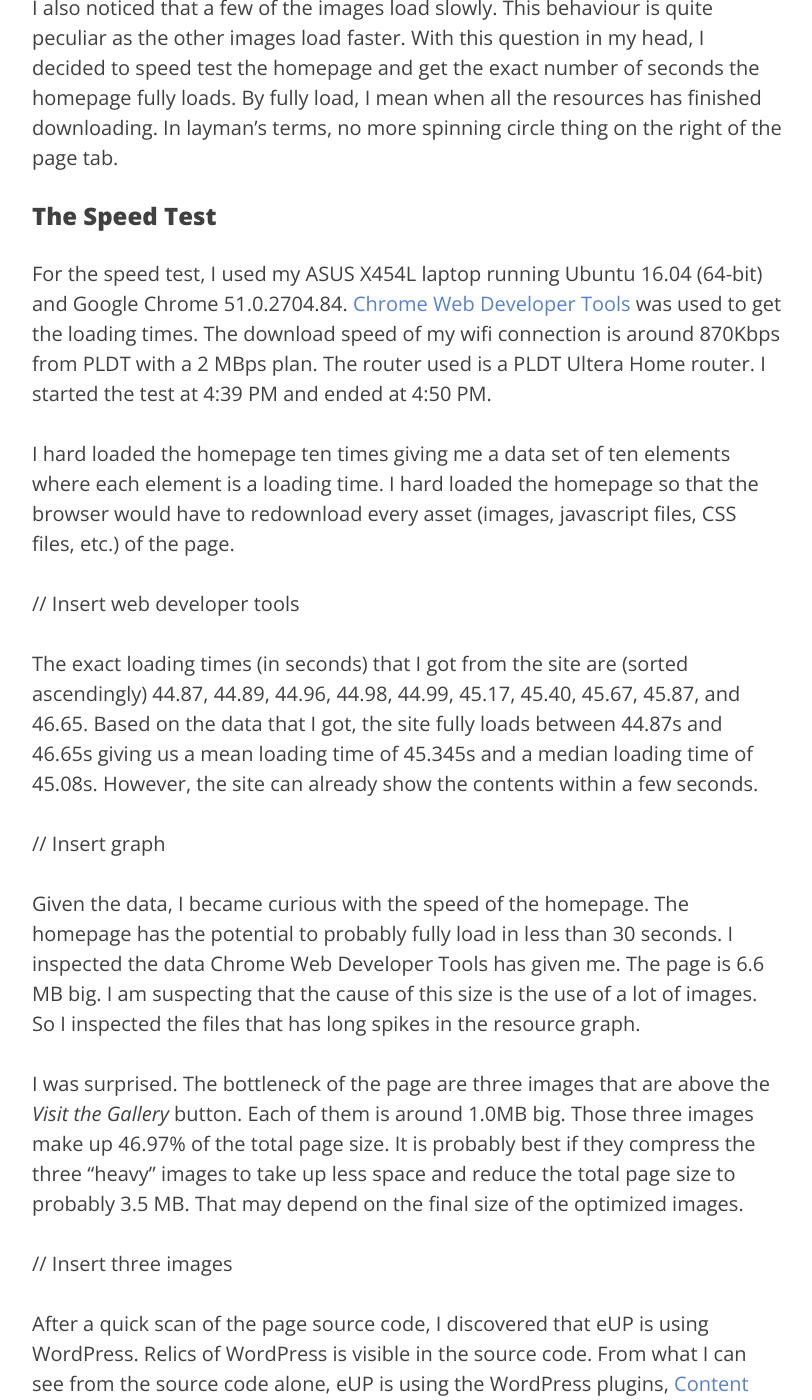
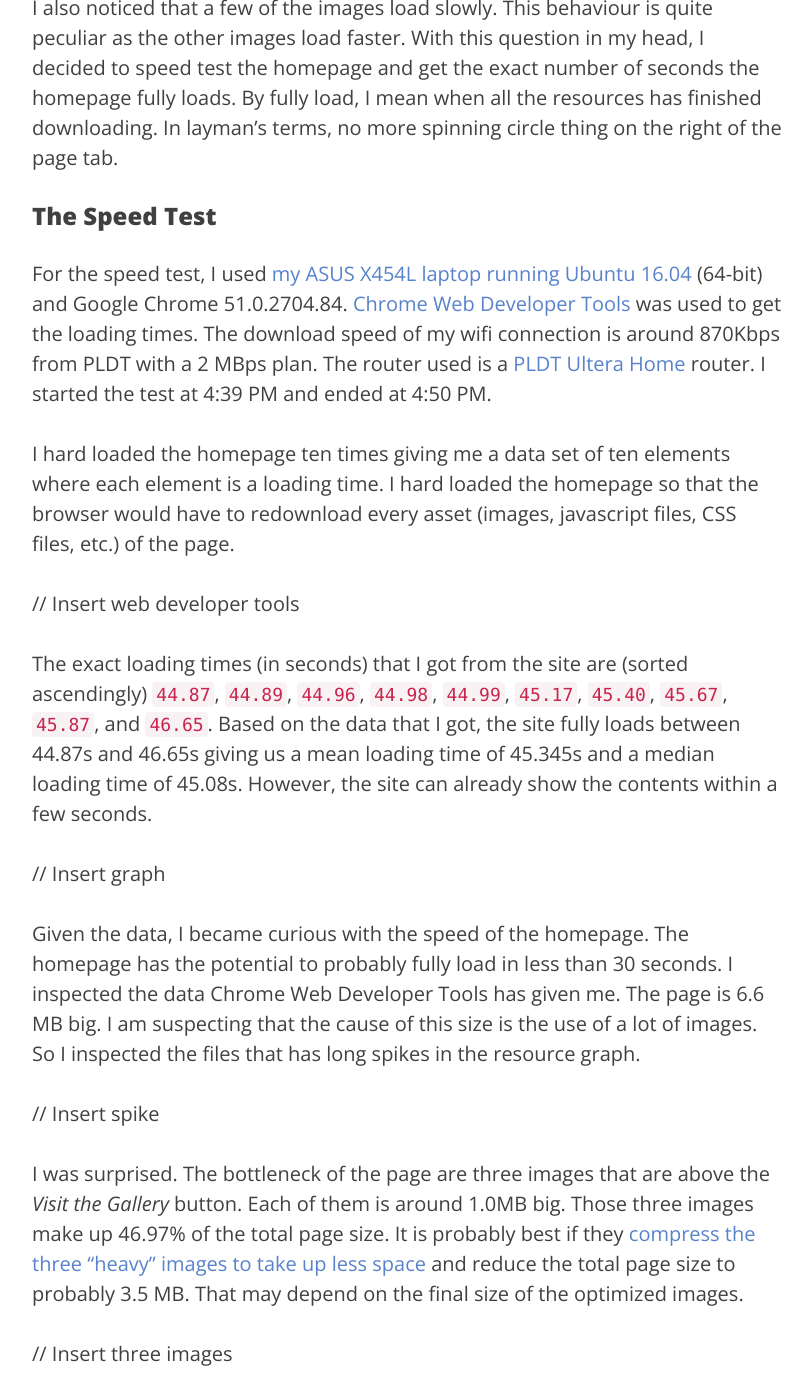
Before and after one commit to seanballais/seanballais.github.io, a Jekyll site: the page built from _posts/2016-05-10-speed-testing-the-eup-homepage.md, in a window 1280 px wide and 1400 px high, scrolled down 1100 px. Shown: the whole window, without its empty margins (233-1045 px from the left). Built offline with Jekyll 4.4.1, drawn with Linux system fonts in a browser that asks for light colours; nearby versions of some CDN libraries; comment, search, counter and statistics services are not loaded; some of the changed text lies outside the part shown.

Commit message:
Done adding links.

```diff
--- a/_posts/2016-05-10-speed-testing-the-eup-homepage.md
+++ b/_posts/2016-05-10-speed-testing-the-eup-homepage.md
@@ -20,19 +20,21 @@ I also noticed that a few of the images load slowly. This behaviour is quite pec
 
 ### The Speed Test
 
-For the speed test, I used my ASUS X454L laptop running Ubuntu 16.04 (64-bit) and Google Chrome 51.0.2704.84. [Chrome Web Developer Tools](https://developers.google.com/web/tools/chrome-devtools/?hl=en) was used to get the loading times. The download speed of my wifi connection is around 870Kbps from PLDT with a 2 MBps plan. The router used is a PLDT Ultera Home router. I started the test at 4:39 PM and ended at 4:50 PM.
+For the speed test, I used [my ASUS X454L laptop running Ubuntu 16.04](/blog/why-linux/) (64-bit) and Google Chrome 51.0.2704.84. [Chrome Web Developer Tools](https://developers.google.com/web/tools/chrome-devtools/?hl=en) was used to get the loading times. The download speed of my wifi connection is around 870Kbps from PLDT with a 2 MBps plan. The router used is a [PLDT Ultera Home](http://pldthome.com/ultera) router. I started the test at 4:39 PM and ended at 4:50 PM.
 
 I hard loaded the homepage ten times giving me a data set of ten elements where each element is a loading time. I hard loaded the homepage so that the browser would have to redownload every asset (images, javascript files, CSS files, etc.) of the page.
 
 // Insert web developer tools
 
-The exact loading times (in seconds) that I got from the site are (sorted ascendingly) 44.87, 44.89, 44.96, 44.98, 44.99, 45.17, 45.40, 45.67, 45.87, and 46.65. Based on the data that I got, the site fully loads between 44.87s and 46.65s giving us a mean loading time of 45.345s and a median loading time of 45.08s. However, the site can already show the contents within a few seconds.
+The exact loading times (in seconds) that I got from the site are (sorted ascendingly) `44.87`, `44.89`, `44.96`, `44.98`, `44.99`, `45.17`, `45.40`, `45.67`, `45.87`, and `46.65`. Based on the data that I got, the site fully loads between 44.87s and 46.65s giving us a mean loading time of 45.345s and a median loading time of 45.08s. However, the site can already show the contents within a few seconds.
 
 // Insert graph
 
 Given the data, I became curious with the speed of the homepage. The homepage has the potential to probably fully load in less than 30 seconds. I inspected the data Chrome Web Developer Tools has given me. The page is 6.6 MB big. I am suspecting that the cause of this size is the use of a lot of images. So I inspected the files that has long spikes in the resource graph.
 
-I was surprised. The bottleneck of the page are three images that are above the *Visit the Gallery* button. Each of them is around 1.0MB big. Those three images make up 46.97% of the total page size. It is probably best if they compress the three "heavy" images to take up less space and reduce the total page size to probably 3.5 MB. That may depend on the final size of the optimized images.
+// Insert spike
+
+I was surprised. The bottleneck of the page are three images that are above the *Visit the Gallery* button. Each of them is around 1.0MB big. Those three images make up 46.97% of the total page size. It is probably best if they [compress the three "heavy" images to take up less space](https://blog.codinghorror.com/a-comparison-of-jpeg-compression-levels-and-recompression/) and reduce the total page size to probably 3.5 MB. That may depend on the final size of the optimized images.
 
 // Insert three images
 
@@ -44,9 +46,9 @@ After a quick scan of the page source code, I discovered that eUP is using WordP
 
 To be frank, despite the homepage taking nearly two-thirds of a minute to fully load, it is not necessary for them to immediately reduce the page loading time. The page content can already be seen in a few seconds. Generally, the whole site loads fast perception-wise.
 
-In the software development industry, there are some tradeoffs you have to make just to meet the deadline. These tradeoffs may be having to choose to dump a feature, remove cosmetic features, or fixing that annoying bug. These are just some of the possible scenarios. Others may have different scenarios.
+In the software development industry, there are some tradeoffs you have to make just to meet the deadline. These tradeoffs may be having to choose to dump a feature, remove cosmetic features, or [fixing that annoying bug](http://www.joelonsoftware.com/articles/fog0000000014.html). These are just some of the possible scenarios. Others may have different scenarios.
 
-With this in mind, maybe, for the developers of eUP, they have to skip optimizing some assets to finish the other parts of eUP...or maybe not. Who knows? Let us wait and see.
+With this in mind, maybe, for the developers of eUP, [they have to skip optimizing some assets](/blog/5-lessons-learned-from-developing-a-school-election-system/) to finish the other parts of eUP...or maybe not. Who knows? Let us wait and see.
 
 *What do you think of the eUP's homepage loading speed? What do you think of eUP? Do you have any experience with eUP? Or do you have an opinion you want to share? Let us know in the comments below.*
 
```
